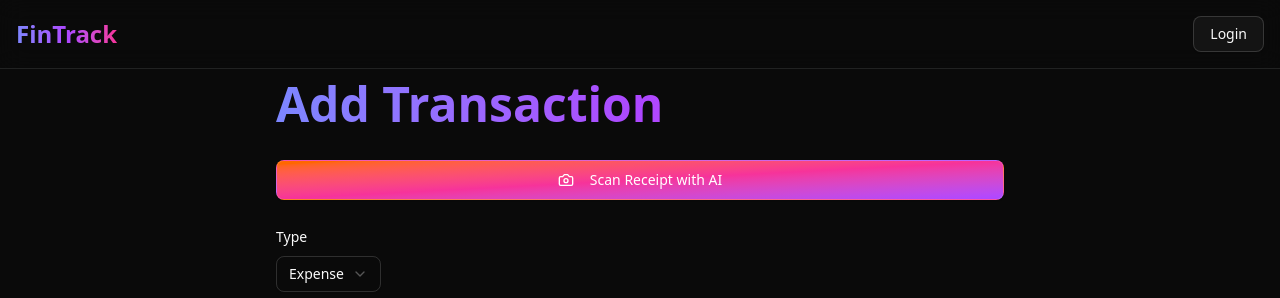
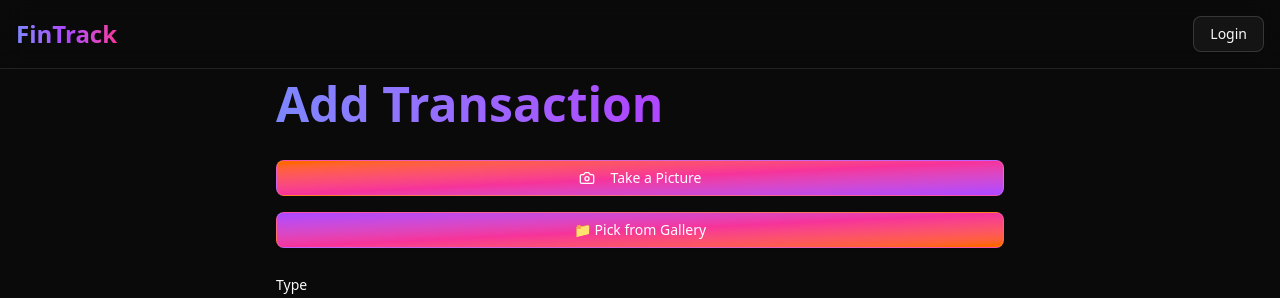
Before and after one commit to Laksh-01/FinTrack, a React (Vite) app in the folder frontend/: page /transaction/create in a window 1280 px wide. Shown: the top 298 px of the page. Built offline with nearby package versions, Linux system fonts and the light colour scheme; no server answers.

Commit message:
fixed feature of Receipt

```diff
--- a/frontend/src/component/HeroSection.jsx
+++ b/frontend/src/component/HeroSection.jsx
@@ -85,21 +85,21 @@ export const HeroSection = () => {
         </p>
 
         <div className="flex justify-center space-x-4">
-          <Link to="/app/v1/dashboard">
+          <Link to="/v1/dashboard">
             <Button size="lg" className="px-8">
               Get Started
             </Button>
           </Link>
 
-          <a
-            href=""
+          {/* <a
+            href="/v1/dashboard"
             target="_blank"
             rel="noopener noreferrer"
           >
             <Button size="lg" variant="outline" className="px-8">
               Watch Demo
-            </Button>
-          </a>
+            </Button> */}
+          {/* </a> */}
         </div>
 
         <div className="hero-image-wrapper mt-5 md:mt-0">
--- a/frontend/src/component/ReceiptScanner.jsx
+++ b/frontend/src/component/ReceiptScanner.jsx
@@ -10,13 +10,6 @@ const ReceiptScanner = ({ onScanComplete }) => {
   const [scanReceiptLoading , setscanReceiptLoading] = useState(false);
   const [scannedData,setscannedData] = useState("");
   const [scanReceiptFn,setscanReceiptFn] = useState("");
-//   const {
-//     loading: scanReceiptLoading,
-//     fn: scanReceiptFn,
-//     data: scannedData,
-//   } = useFetch(scanReceipt);
-
-
   const scanFile = async (file) => {
   setscanReceiptLoading(true);
   try {
@@ -29,10 +22,14 @@ const scanFile = async (file) => {
     });
 
     if (!response.ok) throw new Error("Failed to scan receipt");
+    const result = await response.json();
+    console.log(result.success);
+    if (result.success === false) {
+      toast.error(result.message);
+      return;
+    }
 
-    const result = await response.json();
-    console.log(result);
-    setscannedData(result); // or result.data if you structure it like that
+    setscannedData(result);
   } catch (error) {
     console.error("Error:", error);
     toast.error("Failed to scan receipt");
@@ -53,45 +50,51 @@ const scanFile = async (file) => {
 
 
   useEffect(() => {
-    if (scannedData && !scanReceiptLoading) {
+  if (scannedData && !scanReceiptLoading && scannedData.success !== false) {
     onScanComplete(scannedData);
     toast.success("Receipt scanned successfully");
   }
 }, [scanReceiptLoading, scannedData]);
 
   return (
-    <div className="flex items-center gap-4">
+   <div className="flex flex-col gap-4">
+  <Button
+    variant="outline"
+    className="bg-gradient-to-br from-orange-500 via-pink-500 to-purple-500 text-white hover:opacity-90"
+    onClick={() => {
+      fileInputRef.current.setAttribute("capture", "environment");
+      fileInputRef.current.click();
+    }}
+    disabled={scanReceiptLoading}
+  >
+    <Camera className="mr-2" />
+    Take a Picture
+  </Button>
+
+  <Button
+    variant="outline"
+    className="bg-gradient-to-br from-purple-500 via-pink-500 to-orange-500 text-white hover:opacity-90"
+    onClick={() => {
+      fileInputRef.current.removeAttribute("capture");
+      fileInputRef.current.click();
+    }}
+    disabled={scanReceiptLoading}
+  >
+    📁 Pick from Gallery
+  </Button>
+
   <input
     type="file"
     ref={fileInputRef}
     className="hidden"
     accept="image/*"
-        capture="environment"
     onChange={(e) => {
       const file = e.target.files?.[0];
       if (file) handleReceiptScan(file);
     }}
   />
-      <Button
-        type="button"
-        variant="outline"
-        className="w-full h-10 bg-gradient-to-br from-orange-500 via-pink-500 to-purple-500 animate-gradient hover:opacity-90 transition-opacity text-white hover:text-white"
-        onClick={() => fileInputRef.current?.click()}
-        disabled={scanReceiptLoading}
-      >
-        {scanReceiptLoading ? (
-          <>
-            <Loader2 className="mr-2 animate-spin" />
-            <span>Scanning Receipt...</span>
-          </>
-        ) : (
-          <>
-            <Camera className="mr-2" />
-            <span>Scan Receipt with AI</span>
-          </>
-        )}
-      </Button>
 </div>
+
   );
 }
 
```
Lines whose indentation alone changed are shown as unchanged.
